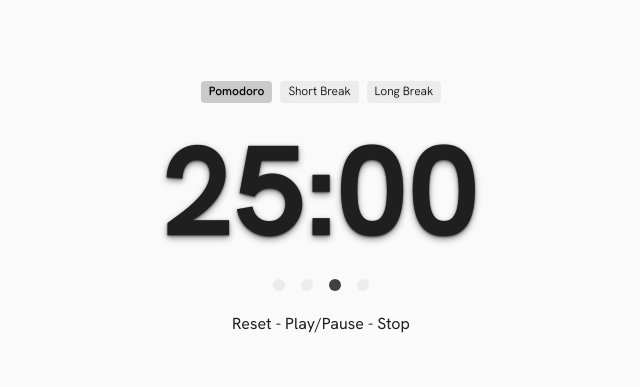
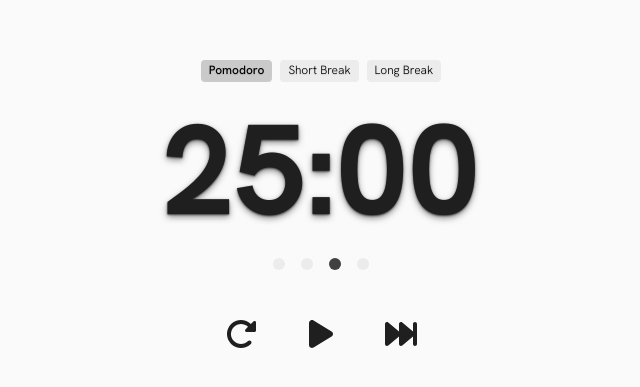
Before and after one commit to msilenzi/simple-pomodoro, a React (Vite) app: page / in a window 1280 px wide. Shown: the part 193-580 px from the top of the page, without its empty margins (319-959 px from the left). Built offline with nearby package versions, Linux system fonts and the light colour scheme.

Commit message:
add pomodoro controls

```diff
--- a/jsconfig.json
+++ b/jsconfig.json
@@ -3,6 +3,9 @@
     "jsx": "react",
     "baseUrl": "src",
     "paths": {
+      "@Assets": ["assets/index"],
+      "@Assets/*": ["assets/*"],
+
       "@Components": ["components/index"],
       "@Components/*": ["components/*"],
 
--- /dev/null
+++ b/src/assets/icons/Pause.jsx
@@ -0,0 +1,15 @@
+/**
+ * Font Awesome Free 6.5.1 by @fontawesome - https://fontawesome.com
+ * License - https://fontawesome.com/license/free
+ * Copyright 2024 Fonticons, Inc.
+ */
+
+function Pause() {
+  return (
+    <svg xmlns="http://www.w3.org/2000/svg" viewBox="0 0 320 512">
+      <path d="M48 64C21.5 64 0 85.5 0 112V400c0 26.5 21.5 48 48 48H80c26.5 0 48-21.5 48-48V112c0-26.5-21.5-48-48-48H48zm192 0c-26.5 0-48 21.5-48 48V400c0 26.5 21.5 48 48 48h32c26.5 0 48-21.5 48-48V112c0-26.5-21.5-48-48-48H240z" />
+    </svg>
+  )
+}
+
+export default Pause
--- /dev/null
+++ b/src/assets/icons/Play.jsx
@@ -0,0 +1,15 @@
+/**
+ * Font Awesome Free 6.5.1 by @fontawesome - https://fontawesome.com
+ * License - https://fontawesome.com/license/free
+ * Copyright 2024 Fonticons, Inc.
+ */
+
+function Play() {
+  return (
+    <svg xmlns="http://www.w3.org/2000/svg" viewBox="0 0 384 512">
+      <path d="M73 39c-14.8-9.1-33.4-9.4-48.5-.9S0 62.6 0 80V432c0 17.4 9.4 33.4 24.5 41.9s33.7 8.1 48.5-.9L361 297c14.3-8.7 23-24.2 23-41s-8.7-32.2-23-41L73 39z" />
+    </svg>
+  )
+}
+
+export default Play
--- /dev/null
+++ b/src/assets/icons/Reset.jsx
@@ -0,0 +1,15 @@
+/**
+ * Font Awesome Free 6.5.1 by @fontawesome - https://fontawesome.com
+ * License - https://fontawesome.com/license/free
+ * Copyright 2024 Fonticons, Inc.
+ */
+
+function Reset() {
+  return (
+    <svg xmlns="http://www.w3.org/2000/svg" viewBox="0 0 512 512">
+      <path d="M463.5 224H472c13.3 0 24-10.7 24-24V72c0-9.7-5.8-18.5-14.8-22.2s-19.3-1.7-26.2 5.2L413.4 96.6c-87.6-86.5-228.7-86.2-315.8 1c-87.5 87.5-87.5 229.3 0 316.8s229.3 87.5 316.8 0c12.5-12.5 12.5-32.8 0-45.3s-32.8-12.5-45.3 0c-62.5 62.5-163.8 62.5-226.3 0s-62.5-163.8 0-226.3c62.2-62.2 162.7-62.5 225.3-1L327 183c-6.9 6.9-8.9 17.2-5.2 26.2s12.5 14.8 22.2 14.8H463.5z" />
+    </svg>
+  )
+}
+
+export default Reset
--- /dev/null
+++ b/src/assets/icons/Skip.jsx
@@ -0,0 +1,15 @@
+/**
+ * Font Awesome Free 6.5.1 by @fontawesome - https://fontawesome.com
+ * License - https://fontawesome.com/license/free
+ * Copyright 2024 Fonticons, Inc.
+ */
+
+function Skip() {
+  return (
+    <svg xmlns="http://www.w3.org/2000/svg" viewBox="0 0 512 512">
+      <path d="M18.4 445c11.2 5.3 24.5 3.6 34.1-4.4L224 297.7V416c0 12.4 7.2 23.7 18.4 29s24.5 3.6 34.1-4.4L448 297.7V416c0 17.7 14.3 32 32 32s32-14.3 32-32V96c0-17.7-14.3-32-32-32s-32 14.3-32 32V214.3L276.5 71.4c-9.5-7.9-22.8-9.7-34.1-4.4S224 83.6 224 96V214.3L52.5 71.4c-9.5-7.9-22.8-9.7-34.1-4.4S0 83.6 0 96V416c0 12.4 7.2 23.7 18.4 29z" />
+    </svg>
+  )
+}
+
+export default Skip
--- /dev/null
+++ b/src/assets/icons/index.js
@@ -0,0 +1,6 @@
+import Pause from './Pause'
+import Play from './Play'
+import Reset from './Reset'
+import Skip from './Skip'
+
+export { Pause, Play, Reset, Skip }
--- a/src/components/pomodoro/Controls.jsx
+++ b/src/components/pomodoro/Controls.jsx
@@ -1,7 +1,22 @@
+import PropTypes from 'prop-types'
+import { Play, Reset, Skip } from '@Assets/icons'
+
 function Controls() {
   return (
-    <div>Reset - Play/Pause - Stop</div>
+    <div className="flex flex-centered g-5 mt-4">
+      <Control icon={<Reset />} />
+      <Control icon={<Play />} />
+      <Control icon={<Skip />} />
+    </div>
   )
 }
 
+function Control({ icon }) {
+  return <button className="pomodoro__control btn">{icon}</button>
+}
+
+Control.propTypes = {
+  icon: PropTypes.element.isRequired,
+}
+
 export default Controls
--- a/src/scss/components/_pomodoro.scss
+++ b/src/scss/components/_pomodoro.scss
@@ -28,3 +28,14 @@
   text-shadow: 0px 1px 2px transparentize($gray-900, 0.25),
     0px 3px 6px transparentize($gray-900, 0.5);
 }
+
+.pomodoro__control {
+  padding: 0;
+  background-color: transparent;
+
+  svg {
+    width: $h2-font-size;
+    height: $h2-font-size;
+    fill: $textColor;
+  }
+}
```
